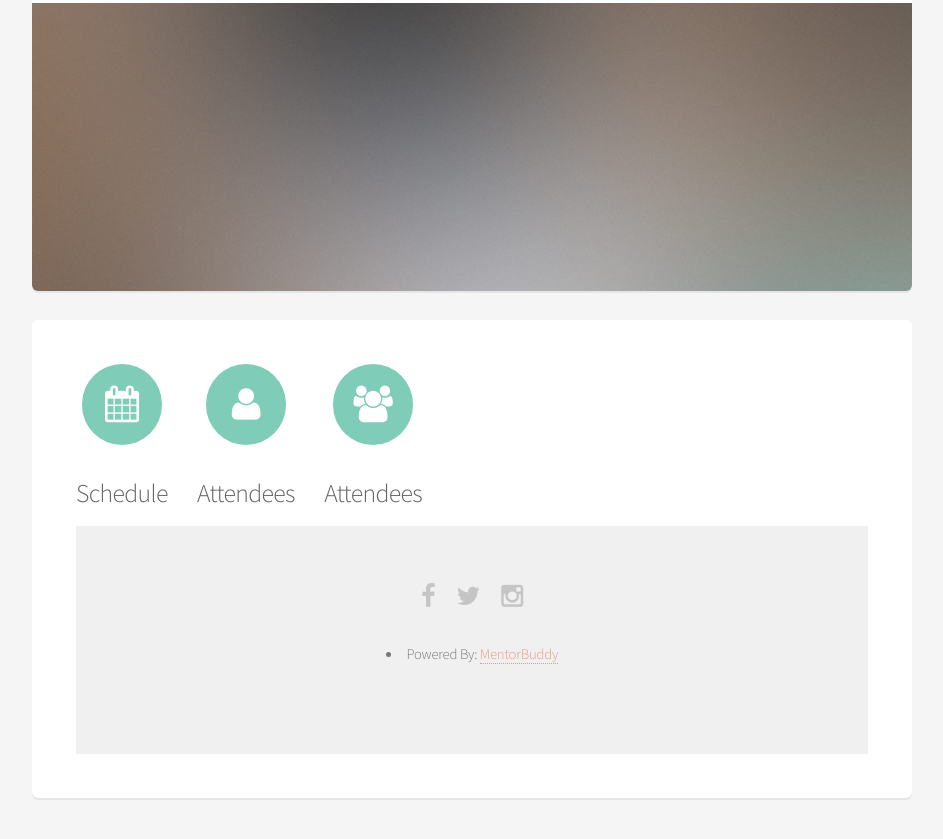
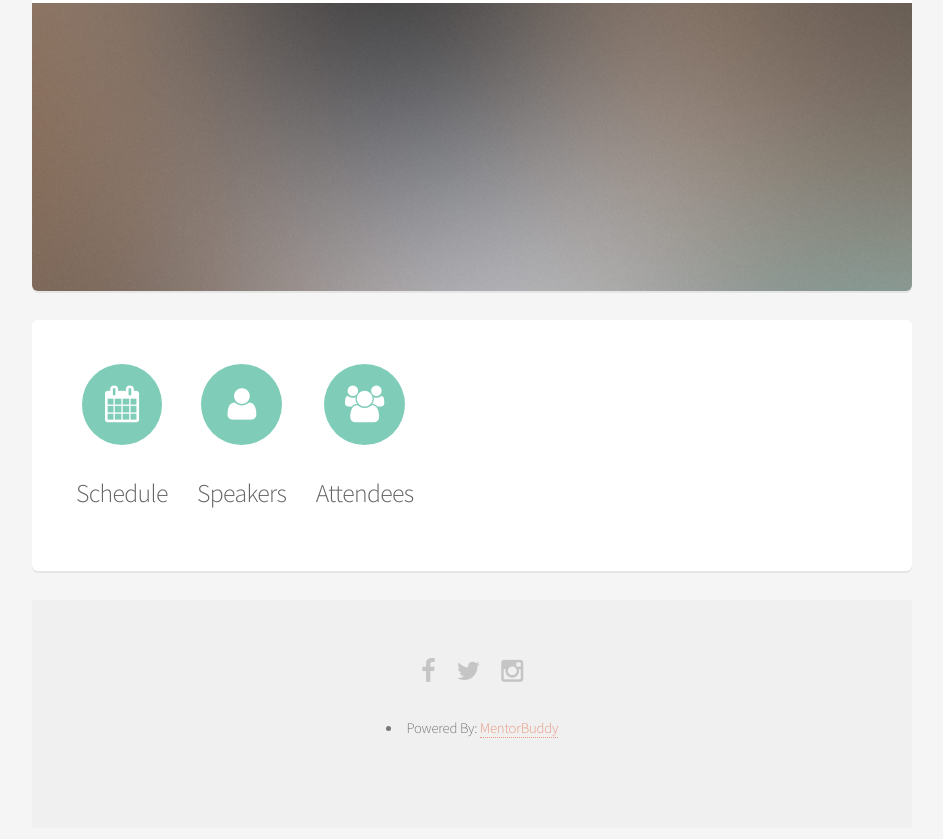
Before and after one commit to mentorbuddy/Tiecon-html, a plain HTML site: page index.html in a window 1280 px wide. Shown: the part 765-1604 px from the top of the page, without its empty margins (168-1111 px from the left). Drawn offline with Linux system fonts and the light colour scheme; files whose address does not match are found by name.

Commit message:
icon and links
updated links and icons linked on index

```diff
--- a/index.html
+++ b/index.html
@@ -53,29 +53,32 @@
 						</header>
 						<span class="image featured"><img src="images/pic01.jpg" alt="" /></span>
 					</section>
+					<div align="center">
+					<section class="box special features">
 
-					<section class="box special features">
 						<div class="row">
+
 							<section>
 
-								<span class="icon major fa-calendar accent3"></span>
+								<a href="schedule.html" class="icon major fa-calendar accent3"><span class="label"></span></a>
 								<h3>Schedule</h3>
+
 								<!--p>Integer volutpat ante et accumsan commophasellus sed aliquam feugiat lorem aliquet ut enim rutrum phasellus iaculis accumsan dolore magna aliquam veroeros.</p-->
 							</section>
 
 							<section>
-								<span class="icon major fa-user accent3"></span>
-								<h3>Attendees</h3>
+								<a href="speakers.html" class="icon major fa-user accent3"><span class="label"></span></a>
+								<h3>Speakers</h3>
 								<!--p>Integer volutpat ante et accumsan commophasellus sed aliquam feugiat lorem aliquet ut enim rutrum phasellus iaculis accumsan dolore magna aliquam veroeros.</p-->
 							</section>
 
 							<section>
-								<span class="icon major fa-users accent3"></span>
+								<a href="attendees.html" class="icon major fa-users accent3"><span class="label"></span></a>
 								<h3>Attendees</h3>
 								<!--p>Integer volutpat ante et accumsan commophasellus sed aliquam feugiat lorem aliquet ut enim rutrum phasellus iaculis accumsan dolore magna aliquam veroeros.</p-->
 							</section>
-
 							</div>
+						</div>
 
 			<!-- Footer -->
 				<footer id="footer">
```
